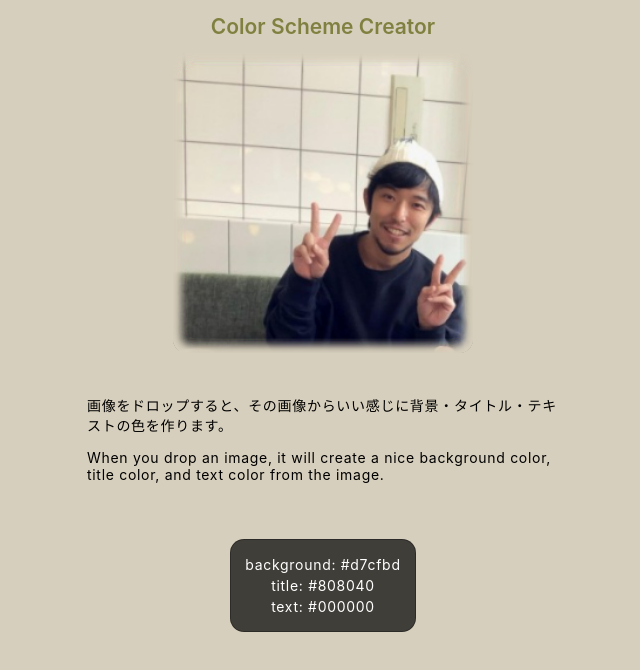
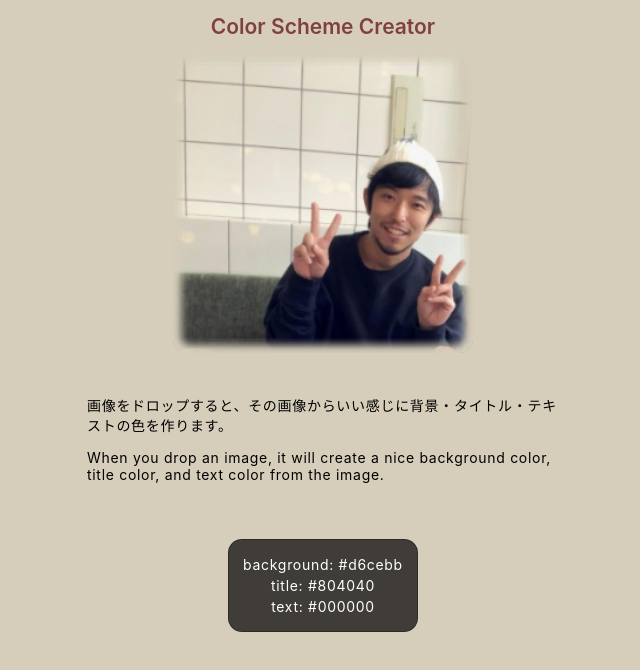
Before and after one commit to nariyu/colorschemecreator, a Next.js app: page / in a window 1280 px wide. Shown: the top 670 px of the page, without its empty margins (317-957 px from the left). Built offline with nearby package versions, Linux system fonts and the light colour scheme.

Commit message:
Improve color detection

```diff
--- a/src/example/tools/createcolorscheme.ts
+++ b/src/example/tools/createcolorscheme.ts
@@ -15,8 +15,8 @@ export const createColorScheme = (
   const sw = source.width;
   const sh = source.height;
 
-  // 処理しやすいように最大150x150にリサイズする
-  const scale = Math.min(1, Math.min(150 / sw, 150 / sh));
+  // 処理しやすいように最大500x500にリサイズする
+  const scale = Math.min(1, Math.min(500 / sw, 500 / sh));
 
   // 作業用画像の幅と高さ
   const dw = Math.floor(sw * scale);
@@ -50,7 +50,7 @@ export const createColorScheme = (
   // 1. 背景色を決定
   // 雑だけど小さくリサイズして左上の色をとります。
   backgroundColor = (() => {
-    const size = 5;
+    const size = 7;
     const canvas = document.createElement('canvas');
     canvas.width = size;
     canvas.height = size;
@@ -79,8 +79,13 @@ export const createColorScheme = (
   // 背景色との明度差が一番大きいものを抽出する
   textColor = (() => {
     let textColor = 0x000000;
-    for (let x = 0; x < dw; x += 3) {
-      for (let y = 0; y < dh; y += 3) {
+
+    // 全部捜査すると膨大になるから間引く
+    const stepX = Math.max(1, dw / 20);
+    const stepY = Math.max(1, dh / 20);
+
+    for (let x = 0; x < dw; x += stepX) {
+      for (let y = 0; y < dh; y += stepY) {
         const color = getPixel(destImageData, dw, x, y);
         colors.push(color);
 
```
